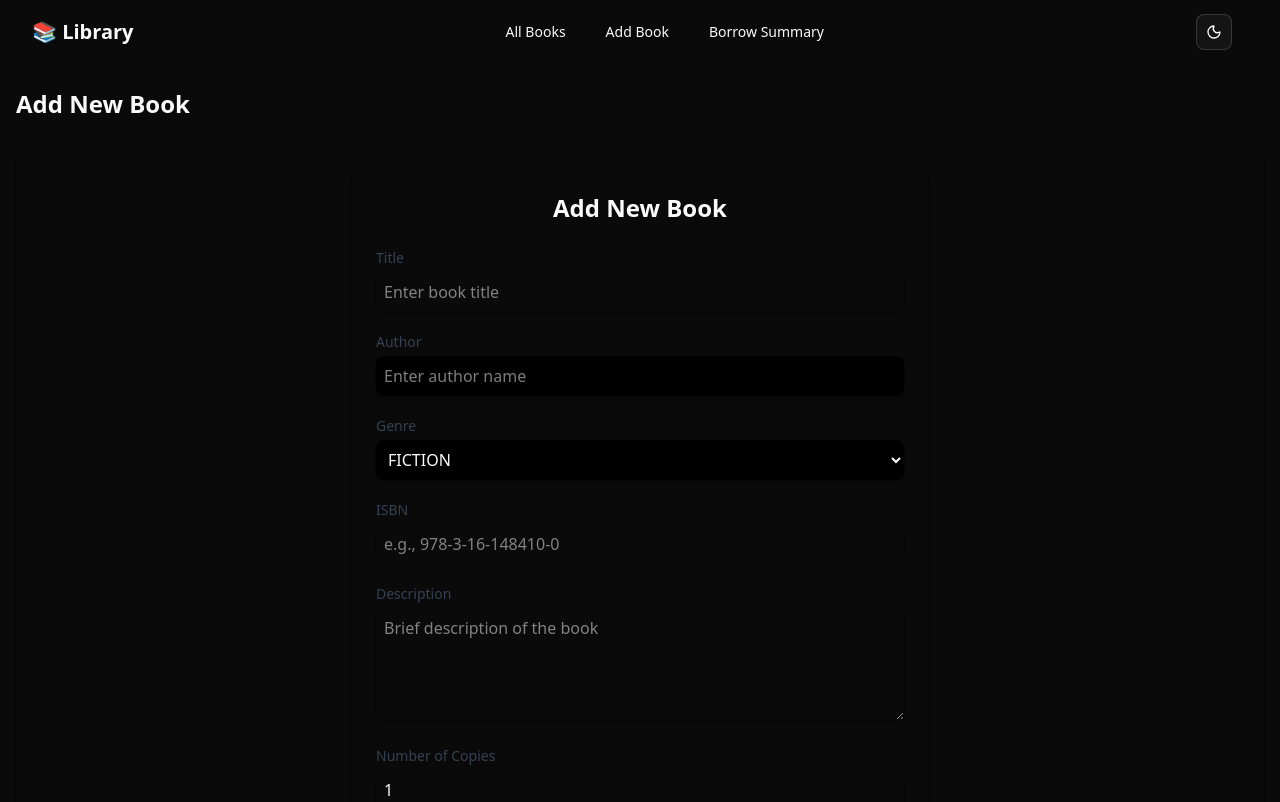
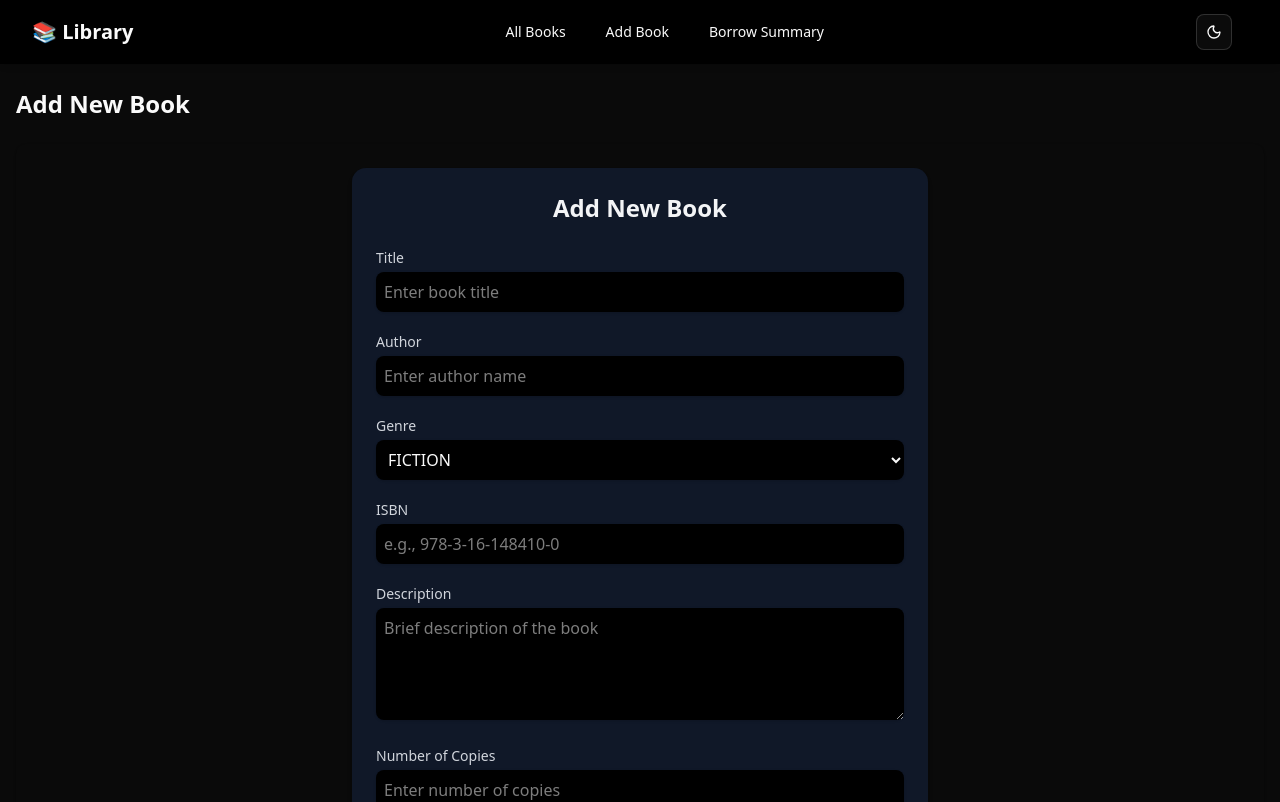
Before and after one commit to Idba1/L2B5A4, a React (Vite) app in the folder library-management-client/: page /books/create in a window 1280 px wide. Shown: the top 802 px of the page. Built offline with nearby package versions, Linux system fonts and the light colour scheme.

Commit message:
update ui and fix quantity bug

```diff
--- a/library-management-client/src/components/BookForm.tsx
+++ b/library-management-client/src/components/BookForm.tsx
@@ -19,25 +19,32 @@ const genres: Genre[] = [
     'FANTASY',
 ];
 
+type BookFormState = Omit<CreateBookDto, 'copies'> & { copies: number | '' };
+
 const BookForm: React.FC<Props> = ({ initialData, onSubmit, submitLabel }) => {
     const navigate = useNavigate();
 
-    const [formData, setFormData] = React.useState<CreateBookDto>({
+    const [formData, setFormData] = React.useState<BookFormState>({
         title: initialData?.title || '',
         author: initialData?.author || '',
         genre: (initialData?.genre as Genre) || 'FICTION',
         isbn: initialData?.isbn || '',
         description: initialData?.description || '',
-        copies: initialData?.copies || 1,
+        copies: initialData?.copies ?? '',
     });
 
     const handleChange = (
-        e: React.ChangeEvent<HTMLInputElement | HTMLTextAreaElement | HTMLSelectElement>
+        e: React.ChangeEvent<
+            HTMLInputElement | HTMLTextAreaElement | HTMLSelectElement
+        >
     ) => {
         const { name, value } = e.target;
         setFormData((prev) => ({
             ...prev,
-            [name]: name === 'copies' ? Math.max(0, parseInt(value) || 0) : value,
+            [name]:
+                name === 'copies'
+                    ? value === '' ? '' : Math.max(0, parseInt(value))
+                    : value,
         }));
     };
 
@@ -49,8 +56,13 @@ const BookForm: React.FC<Props> = ({ initialData, onSubmit, submitLabel }) => {
             return;
         }
 
+        const bookData: CreateBookDto = {
+            ...formData,
+            copies: Number(formData.copies) || 0,
+        };
+
         try {
-            await onSubmit(formData).unwrap();
+            await onSubmit(bookData).unwrap();
 
             await Swal.fire({
                 title: 'Success!',
@@ -65,48 +77,53 @@ const BookForm: React.FC<Props> = ({ initialData, onSubmit, submitLabel }) => {
         }
     };
 
-
     return (
-        <div className="max-w-xl mx-auto p-6  rounded-xl shadow-md">
-            <h2 className="text-2xl font-semibold mb-6 text-center">
+        <div className="max-w-xl mx-auto p-6 rounded-xl shadow-md bg-white dark:bg-gray-900">
+            <h2 className="text-2xl font-semibold mb-6 text-center text-gray-800 dark:text-gray-100">
                 {initialData ? 'Edit Book' : 'Add New Book'}
             </h2>
 
             <form onSubmit={handleSubmit} className="space-y-5">
                 {/* Title */}
                 <div>
-                    <label className="block text-sm font-medium text-gray-700">Title</label>
+                    <label className="block text-sm font-medium text-gray-700 dark:text-gray-300">
+                        Title
+                    </label>
                     <input
                         name="title"
                         value={formData.title}
                         onChange={handleChange}
                         required
-                        className="mt-1 w-full border-gray-300 rounded-md shadow-sm focus:ring focus:ring-green-300 focus:outline-none p-2"
+                        className="mt-1 w-full border-gray-300 dark:border-gray-700 bg-white dark:bg-black rounded-md shadow-sm focus:ring focus:ring-green-300 focus:outline-none p-2"
                         placeholder="Enter book title"
                     />
                 </div>
 
                 {/* Author */}
                 <div>
-                    <label className="block text-sm font-medium text-gray-700">Author</label>
+                    <label className="block text-sm font-medium text-gray-700 dark:text-gray-300">
+                        Author
+                    </label>
                     <input
                         name="author"
                         value={formData.author}
                         onChange={handleChange}
                         required
-                        className="mt-1 w-full bg-white dark:bg-black border-gray-300 rounded-md shadow-sm focus:ring focus:ring-green-300 focus:outline-none p-2"
+                        className="mt-1 w-full border-gray-300 dark:border-gray-700 bg-white dark:bg-black rounded-md shadow-sm focus:ring focus:ring-green-300 focus:outline-none p-2"
                         placeholder="Enter author name"
                     />
                 </div>
 
                 {/* Genre */}
                 <div>
-                    <label className="block text-sm font-medium  text-gray-700">Genre</label>
+                    <label className="block text-sm font-medium text-gray-700 dark:text-gray-300">
+                        Genre
+                    </label>
                     <select
                         name="genre"
                         value={formData.genre}
                         onChange={handleChange}
-                        className="mt-1 bg-white dark:bg-black  w-full border-gray-300 rounded-md shadow-sm focus:ring focus:ring-green-300 focus:outline-none p-2"
+                        className="mt-1 w-full border-gray-300 dark:border-gray-700 bg-white dark:bg-black rounded-md shadow-sm focus:ring focus:ring-green-300 focus:outline-none p-2"
                     >
                         {genres.map((g) => (
                             <option key={g} value={g}>
@@ -118,33 +135,39 @@ const BookForm: React.FC<Props> = ({ initialData, onSubmit, submitLabel }) => {
 
                 {/* ISBN */}
                 <div>
-                    <label className="block text-sm font-medium text-gray-700">ISBN</label>
+                    <label className="block text-sm font-medium text-gray-700 dark:text-gray-300">
+                        ISBN
+                    </label>
                     <input
                         name="isbn"
                         value={formData.isbn}
                         onChange={handleChange}
                         required
-                        className="mt-1 w-full border-gray-300 rounded-md shadow-sm focus:ring focus:ring-green-300 focus:outline-none p-2"
+                        className="mt-1 w-full border-gray-300 dark:border-gray-700 bg-white dark:bg-black rounded-md shadow-sm focus:ring focus:ring-green-300 focus:outline-none p-2"
                         placeholder="e.g., 978-3-16-148410-0"
                     />
                 </div>
 
                 {/* Description */}
                 <div>
-                    <label className="block text-sm font-medium text-gray-700">Description</label>
+                    <label className="block text-sm font-medium text-gray-700 dark:text-gray-300">
+                        Description
+                    </label>
                     <textarea
                         name="description"
                         rows={4}
                         value={formData.description}
                         onChange={handleChange}
-                        className="mt-1 w-full border-gray-300 rounded-md shadow-sm focus:ring focus:ring-green-300 focus:outline-none p-2"
+                        className="mt-1 w-full border-gray-300 dark:border-gray-700 bg-white dark:bg-black rounded-md shadow-sm focus:ring focus:ring-green-300 focus:outline-none p-2"
                         placeholder="Brief description of the book"
                     />
                 </div>
 
                 {/* Copies */}
                 <div>
-                    <label className="block text-sm font-medium text-gray-700">Number of Copies</label>
+                    <label className="block text-sm font-medium text-gray-700 dark:text-gray-300">
+                        Number of Copies
+                    </label>
                     <input
                         type="number"
                         name="copies"
@@ -152,7 +175,8 @@ const BookForm: React.FC<Props> = ({ initialData, onSubmit, submitLabel }) => {
                         value={formData.copies}
                         onChange={handleChange}
                         required
-                        className="mt-1 w-full border-gray-300 rounded-md shadow-sm focus:ring focus:ring-green-300 focus:outline-none p-2"
+                        className="mt-1 w-full border-gray-300 dark:border-gray-700 bg-white dark:bg-black rounded-md shadow-sm focus:ring focus:ring-green-300 focus:outline-none p-2"
+                        placeholder="Enter number of copies"
                     />
                 </div>
 
@@ -161,7 +185,7 @@ const BookForm: React.FC<Props> = ({ initialData, onSubmit, submitLabel }) => {
                     <button
                         type="button"
                         onClick={() => navigate('/books')}
-                        className="px-4 py-2 bg-gray-200 text-gray-700 rounded hover:bg-gray-300 transition"
+                        className="px-4 py-2 bg-gray-200 text-gray-700 dark:bg-gray-700 dark:text-white rounded hover:bg-gray-300 dark:hover:bg-gray-600 transition"
                     >
                         Cancel
                     </button>
--- a/library-management-client/src/components/BorrowForm.tsx
+++ b/library-management-client/src/components/BorrowForm.tsx
@@ -11,19 +11,33 @@ interface BorrowFormProps {
 
 const BorrowForm: React.FC<BorrowFormProps> = ({ book, onSubmit }) => {
     const navigate = useNavigate();
+
+    const today = new Date().toISOString().split('T')[0];
+    const defaultDue = new Date(Date.now() + 14 * 24 * 60 * 60 * 1000)
+        .toISOString()
+        .split('T')[0];
+
     const [formData, setFormData] = React.useState<CreateBorrowDto>({
         book: book._id,
         quantity: 1,
-        dueDate: new Date(Date.now() + 14 * 24 * 60 * 60 * 1000)
-            .toISOString()
-            .split('T')[0],
+        dueDate: defaultDue,
     });
+
+    // const handleChange = (e: React.ChangeEvent<HTMLInputElement>) => {
+    //     const { name, value } = e.target;
+    //     setFormData((prev) => ({
+    //         ...prev,
+    //         [name]: name === 'quantity' ? Math.max(1, +value) : value,
+    //     }));
+    // };
 
     const handleChange = (e: React.ChangeEvent<HTMLInputElement>) => {
         const { name, value } = e.target;
-        setFormData((p) => ({
-            ...p,
-            [name]: name === 'quantity' ? Math.max(1, +value) : value,
+        setFormData((prev) => ({
+            ...prev,
+            [name]: name === 'quantity'
+                ? value === '' ? '' : Math.max(1, +value)
+                : value,
         }));
     };
 
@@ -33,82 +47,92 @@ const BorrowForm: React.FC<BorrowFormProps> = ({ book, onSubmit }) => {
             toast.error('Quantity cannot exceed available copies');
             return;
         }
+
         try {
             await onSubmit(formData);
-            toast.success('Book borrowed successfully!');
+            toast.success('📚 Book borrowed successfully!');
             navigate('/borrow-summary');
         } catch (err: any) {
-            toast.error(err?.data?.message || 'Error borrowing book');
+            toast.error(err?.data?.message || '❌ Error borrowing book');
         }
     };
 
     return (
+        <div className="max-w-xl mx-auto p-6 bg-white dark:bg-gray-900 rounded-lg shadow-md mt-8">
+            <h2 className="text-2xl font-semibold mb-4">📘 Borrow Book</h2>
+
             <form onSubmit={handleSubmit} className="space-y-6">
+                {/* Book Info */}
                 <div>
-                <h3 className="text-lg font-medium ">
-                    Borrow: {book.title}
+                    <h3 className="text-lg font-medium text-gray-800 dark:text-gray-100">
+                        {book.title}
                     </h3>
-                <p className="mt-1 text-sm ">
-                    Available copies: {book.copies}
+                    <p className="text-sm text-gray-600 dark:text-gray-400">
+                        By {book.author}
+                    </p>
+                    <p className="text-sm mt-1">
+                        Available Copies:{' '}
+                        <span className="font-semibold">{book.copies}</span>
                     </p>
                 </div>
 
+                {/* Quantity */}
                 <div>
-                <label
-                    htmlFor="quantity"
-                    className="block text-sm font-medium "
-                >
+                    <label className="block text-sm font-medium text-gray-700 dark:text-gray-300 mb-1">
                         Quantity
                     </label>
                     <input
+                        autoFocus
                         type="number"
-                    id="quantity"
                         name="quantity"
+                        min={1}
+                        max={book.copies}
                         value={formData.quantity}
                         onChange={handleChange}
                         required
-                    min="1"
-                    max={book.copies}
-                    className="input mt-1"
+                        disabled={!book.available}
+                        className="w-full px-3 py-2 border rounded-md shadow-sm focus:outline-none focus:ring-2 focus:ring-green-500 disabled:opacity-60"
                     />
                 </div>
 
+                {/* Due Date */}
                 <div>
-                <label
-                    htmlFor="dueDate"
-                    className="block text-sm font-medium "
-                >
+                    <label className="block text-sm font-medium text-gray-700 dark:text-gray-300 mb-1">
                         Due Date
                     </label>
                     <input
                         type="date"
-                    id="dueDate"
                         name="dueDate"
+                        min={today}
                         value={formData.dueDate}
                         onChange={handleChange}
                         required
-                    min={new Date().toISOString().split('T')[0]}
-                    className="input mt-1"
+                        className="w-full px-3 py-2 border rounded-md shadow-sm focus:outline-none focus:ring-2 focus:ring-green-500"
                     />
                 </div>
 
-            <div className="flex justify-end space-x-3">
+                {/* Buttons */}
+                <div className="flex justify-end gap-4 pt-4">
                     <button
                         type="button"
                         onClick={() => navigate('/')}
-                    className="btn btn-secondary"
+                        className="px-4 py-2 rounded-md bg-gray-200 text-gray-800 hover:bg-gray-300 transition"
                     >
                         Cancel
                     </button>
                     <button
                         type="submit"
-                    className="btn btn-primary"
                         disabled={!book.available}
+                        className={`px-4 py-2 rounded-md transition text-white ${book.available
+                            ? 'bg-green-600 hover:bg-green-700'
+                            : 'bg-gray-400 cursor-not-allowed'
+                            }`}
                     >
-                    Borrow
+                        {book.available ? '📚 Borrow' : 'Not Available'}
                     </button>
                 </div>
             </form>
+        </div>
     );
 };
 
--- a/library-management-client/src/components/Footer.tsx
+++ b/library-management-client/src/components/Footer.tsx
@@ -2,7 +2,7 @@ const Footer = () => {
     const currentYear = new Date().getFullYear()
 
     return (
-        <footer className="border-t bg-white dark:bg-gray-900">
+        <footer className="border-t bg-white dark:bg-black">
             <div className="max-w-7xl mx-auto px-4 sm:px-6 lg:px-8 py-6">
                 <p className="text-center text-sm text-gray-500 dark:text-gray-400">
                     © {currentYear} Library Management System. All rights reserved.
--- a/library-management-client/src/components/Navbar.tsx
+++ b/library-management-client/src/components/Navbar.tsx
@@ -7,7 +7,7 @@ const Navbar = () => {
     const [isOpen, setIsOpen] = useState(false)
 
     return (
-        <nav className="fixed top-0 left-0 right-0 z-50  shadow-md">
+        <nav className="fixed bg-white dark:bg-black top-0 left-0 right-0 z-50  shadow-md">
             <div className="max-w-7xl mx-auto px-4 sm:px-6 lg:px-8">
                 <div className="flex justify-between items-center h-16">
                     {/* Logo */}
```
Lines whose indentation alone changed are shown as unchanged.
